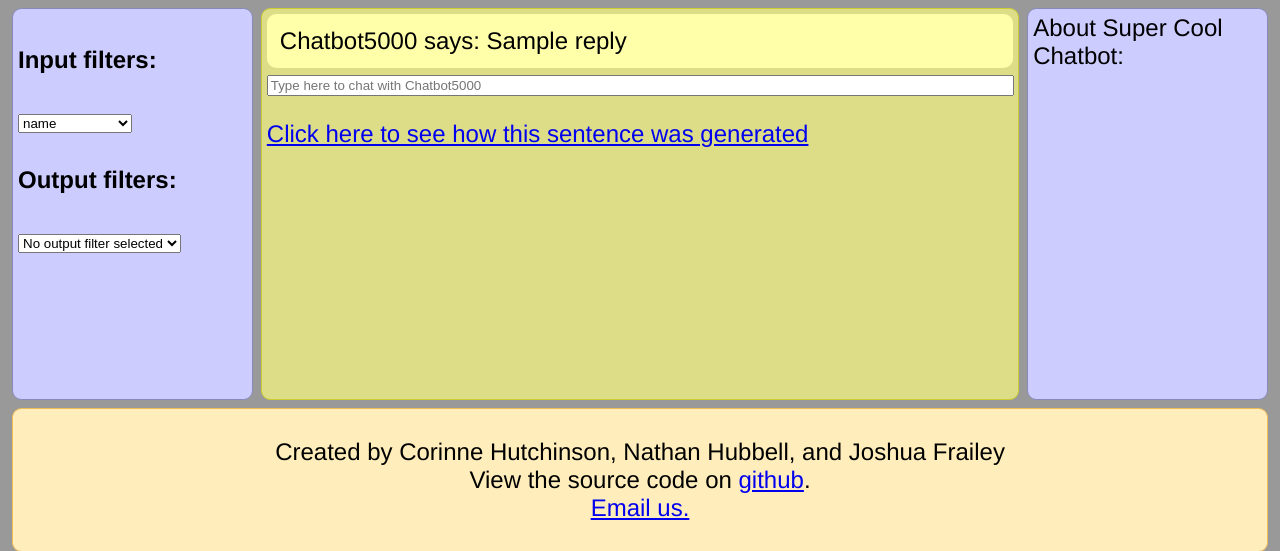
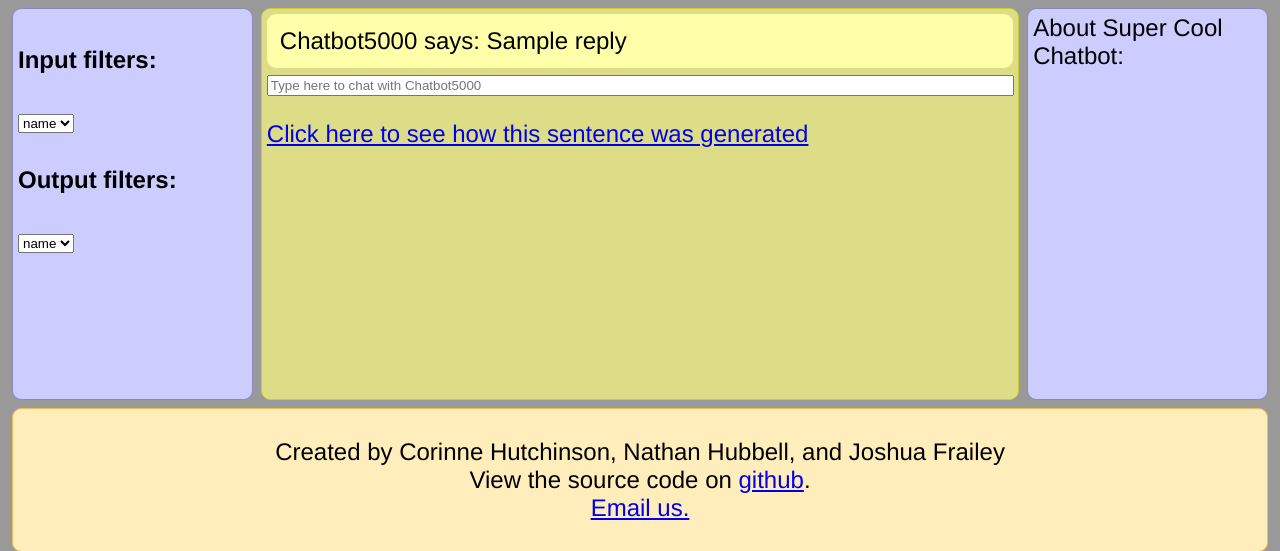
Before and after one commit to corinnelhh/chatbot, a Flask app: template templates/base.html in a window 1280 px wide. Shown: the part 94-645 px from the top of the page. Run offline with Flask 2, Linux system fonts and the light colour scheme; the template is opened without the code that fills it: most values are stand-ins (such as "Sample title", 1, 10 or a date in 2020); parts of the project's set-up code (start-up, migrations or seed data) failed here and were passed over; some libraries are stand-ins or nearby versions.

Commit message:
added drop down dict functionality for output filters

```diff
--- a/templates/base.html
+++ b/templates/base.html
@@ -17,26 +17,22 @@
                 {% for key in input_filters.keys() %}
                 <option value = "{{key}}">{{key}}</option>
                 {% endfor %}
-                <option value = "filter_content">Content Words</option>
-                <option value = "small_talk">Small Talk</option>
-                <option value = "length">Length</option>
-                <option value = "content_priority">Content Priority</option>
             </select>
         <h4> Output filters:</h4>
             <select name="output_filter" id="output_filter">
-                <option value = "default">No output filter selected</option>
-                <option value = "filter_length">Length</option>
-                <option value = "filter_pos">Content Words</option>
+                {% for key in output_filters.keys() %}
+                <option value = "{{key}}">{{key}}</option>
+                {% endfor %}
             </select>
             <select name="output_filter" class="hidden" id="output_filter2">
-                <option value = "default">No output filter selected</option>
-                <option value = "filter_length">Length</option>
-                <option value = "filter_pos">Content Words</option>
+                {% for key in output_filters.keys() %}
+                <option value = "{{key}}">{{key}}</option>
+                {% endfor %}
             </select>
             <select name="output_filter" class="hidden" id="output_filter3">
-                <option value = "default">No output filter selected</option>
-                <option value = "filter_length">Length</option>
-                <option value = "filter_pos">Content Words</option>
+                {% for key in output_filters.keys() %}
+                <option value = "{{key}}">{{key}}</option>
+                {% endfor %}
             </select>
     </aside>
         <article>
--- a/views.py
+++ b/views.py
@@ -9,6 +9,7 @@ from flask import session
 
 import chatbot_brain
 from input_filters import input_funcs
+from output_filters import funct_dict
 
 app = Flask(__name__)
 
@@ -23,7 +24,8 @@ def show_chatbot(reply="Say something to me!",
     #     input_filters.append(key)
     # print input_filters
     return render_template('base.html', reply=reply, sausage=sausage,
-                           input_filters=input_funcs)
+                           input_filters=input_funcs,
+                           output_filters=funct_dict)
 
 
 @app.route('/submit', methods=['GET', 'POST'])
```
